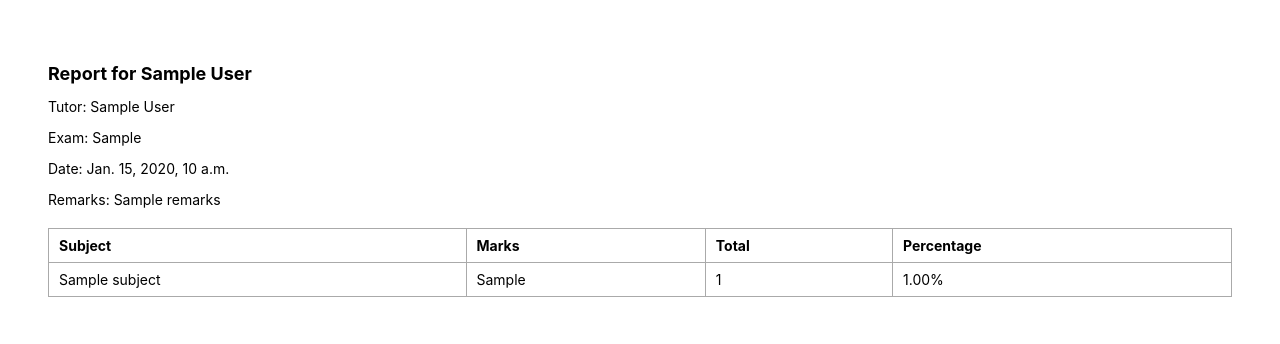
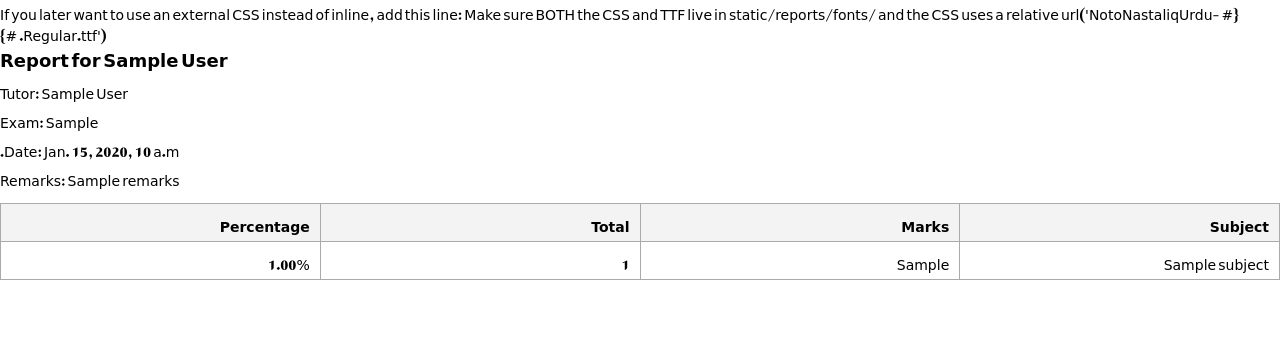
Before and after one commit to M-Hamza-28/edu-report-urdu-django, a Django app: template reports/templates/report_template.html in a window 1280 px wide. Shown: the top 344 px of the page. Run offline with Django 5.2, Linux system fonts and the light colour scheme; the template is opened without the code that fills it: most values are stand-ins (such as "Sample title", 1, 10 or a date in 2020); some web fonts are replaced.

Commit message:
bugg fixes

```diff
--- /dev/null
+++ b/reports/fonts/report_style.css
@@ -0,0 +1,20 @@
+/* Keep this CSS file and the TTF in the SAME folder:
+   static/reports/fonts/report_style.css
+   static/reports/fonts/NotoNastaliqUrdu-Regular.ttf
+*/
+
+@font-face {
+  font-family: "Noto Nastaliq Urdu";
+  src: url("NotoNastaliqUrdu-Regular.ttf") format("truetype"); /* relative path */
+  font-weight: normal;
+  font-style: normal;
+  font-display: swap;  /* better rendering behavior */
+}
+
+/* RTL layout + preferred font stack */
+html, body { direction: rtl; }
+body {
+  font-family: "Noto Nastaliq Urdu", "Noto Naskh Arabic", "DejaVu Sans", serif;
+}
+
+th, td { text-align: right; }
--- a/reports/templates/report_template.html
+++ b/reports/templates/report_template.html
@@ -2,45 +2,114 @@
 {% load static %}
 {% load urdu_filters %}
 
-<html lang="{{ lang }}" dir="{% if lang == 'ur' %}rtl{% else %}ltr{% endif %}">
+<html lang="{{ lang|default:'en' }}" dir="{% if lang == 'ur' %}rtl{% else %}ltr{% endif %}">
 <head>
   <meta charset="UTF-8" />
-  <!-- Inline minimal base styles; main layout/RTL handled by utils-attached CSS files -->
+  <meta name="viewport" content="width=device-width, initial-scale=1" />
+
+  {# --- Inline CSS so PDF/WeasyPrint renders without external dependencies --- #}
   {% if lang == 'ur' %}
   <style>
-    /* Ensure the Urdu font is available to WeasyPrint. Update the path if your static structure differs. */
+    /* Ensure the Urdu font is available to WeasyPrint (inline avoids collectstatic path issues). */
     @font-face {
       font-family: "Noto Nastaliq Urdu";
       src: url("{% static 'reports/fonts/NotoNastaliqUrdu-Regular.ttf' %}") format("truetype");
       font-weight: normal;
       font-style: normal;
+      font-display: swap;
     }
+
+    /* PDF page margins (WeasyPrint) */
+    @page { margin: 20mm; }
+
     html, body { direction: rtl; }
     body {
       font-family: "Noto Nastaliq Urdu", "Noto Naskh Arabic", "DejaVu Sans", serif;
       text-align: right;
       font-size: 14px;
-      padding: 40px;
+      line-height: 1.5;
+      -webkit-font-smoothing: antialiased;
+      -moz-osx-font-smoothing: grayscale;
+      font-variant-ligatures: contextual;
+      padding: 0;  /* page margin handled by @page */
+      margin: 0;
     }
-    h2 { font-size: 18px; margin-bottom: 10px; }
-    table { width: 100%; border-collapse: collapse; margin-top: 20px; }
-    th, td { padding: 8px 10px; border: 1px solid #aaa; text-align: right; }
+
+    h1, h2, h3, h4 { margin: 0 0 10px 0; }
+    h2 { font-size: 18px; }
+
+    .meta { margin: 8px 0; }
+
+    table {
+      width: 100%;
+      border-collapse: collapse;
+      margin-top: 16px;
+      table-layout: fixed;
+      word-break: break-word;
+    }
+    th, td {
+      padding: 8px 10px;
+      border: 1px solid #aaa;
+      text-align: right;
+      vertical-align: middle;
+    }
+    th {
+      background: #f3f3f3;
+      font-weight: 600;
+    }
+
+    .muted { color: #666; }
   </style>
   {% else %}
   <style>
+    /* PDF page margins (WeasyPrint) */
+    @page { margin: 20mm; }
+
     body {
-      font-family: "Inter", "DejaVu Sans", sans-serif;
+      font-family: "Inter", "DejaVu Sans", Arial, sans-serif;
       direction: ltr;
       text-align: left;
       font-size: 14px;
-      padding: 40px;
+      line-height: 1.5;
+      -webkit-font-smoothing: antialiased;
+      -moz-osx-font-smoothing: grayscale;
+      padding: 0;  /* page margin handled by @page */
+      margin: 0;
     }
-    h2 { font-size: 18px; margin-bottom: 10px; }
-    table { width: 100%; border-collapse: collapse; margin-top: 20px; }
-    th, td { padding: 8px 10px; border: 1px solid #aaa; text-align: left; }
+
+    h1, h2, h3, h4 { margin: 0 0 10px 0; }
+    h2 { font-size: 18px; }
+
+    .meta { margin: 8px 0; }
+
+    table {
+      width: 100%;
+      border-collapse: collapse;
+      margin-top: 16px;
+      table-layout: fixed;
+      word-break: break-word;
+    }
+    th, td {
+      padding: 8px 10px;
+      border: 1px solid #aaa;
+      text-align: left;
+      vertical-align: middle;
+    }
+    th {
+      background: #f3f3f3;
+      font-weight: 600;
+    }
+
+    .muted { color: #666; }
   </style>
   {% endif %}
+
+  {# If you later want to use an external CSS instead of inline, add this line:
+     <link rel="stylesheet" href="{% static 'reports/fonts/report_style.css' %}">
+     Make sure BOTH the CSS and TTF live in static/reports/fonts/ and the CSS uses a relative url('NotoNastaliqUrdu-Regular.ttf').
+  #}
 </head>
+
 <body>
   <h2>
     {% if lang == 'ur' %}
@@ -50,7 +119,7 @@
     {% endif %}
   </h2>
 
-  <p>
+  <p class="meta">
     {% if lang == 'ur' %}
       استاد: {{ report.tutor.full_name }}
     {% else %}
@@ -58,7 +127,7 @@
     {% endif %}
   </p>
 
-  <p>
+  <p class="meta">
     {% if lang == 'ur' %}
       امتحان: {{ exam_display }}
     {% else %}
@@ -66,7 +135,7 @@
     {% endif %}
   </p>
 
-  <p>
+  <p class="meta">
     {% if lang == 'ur' %}
       تاریخ: {{ report.report_date|convert_urdu_date }}
     {% else %}
@@ -75,7 +144,7 @@
   </p>
 
   {% if report.remarks %}
-    <p>
+    <p class="meta">
       {% if lang == 'ur' %}
         تبصرہ: {{ report.remarks }}
       {% else %}
@@ -108,6 +177,16 @@
           <td>{{ entry.percentage|floatformat:2 }}%</td>
         {% endif %}
       </tr>
+      {% empty %}
+      <tr>
+        <td colspan="4" class="muted">
+          {% if lang == 'ur' %}
+            اس رپورٹ کے لیے کارکردگی کے اندراجات موجود نہیں ہیں۔
+          {% else %}
+            No performance entries for this report.
+          {% endif %}
+        </td>
+      </tr>
       {% endfor %}
     </tbody>
   </table>
```
Also changed, not shown: reports/static/fonts/report_style.css (deleted, +0 -10 lines).
